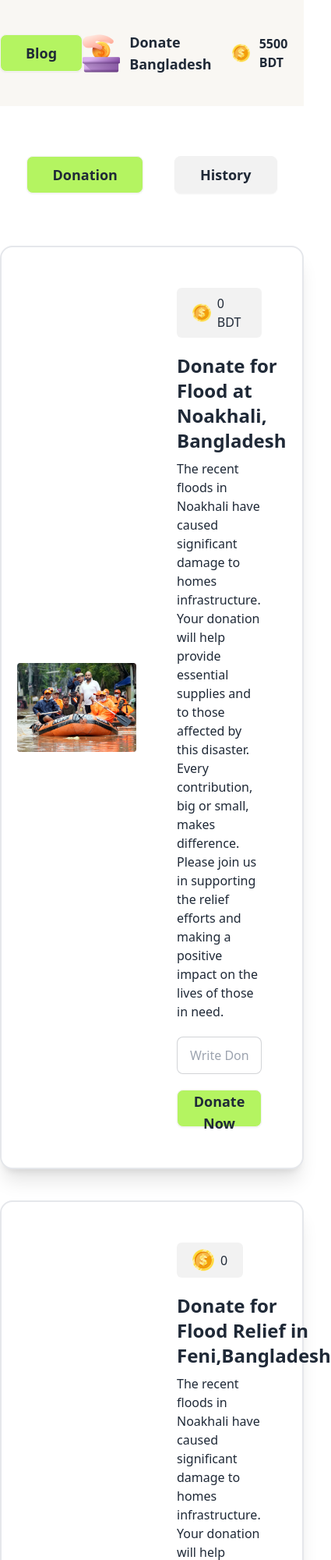
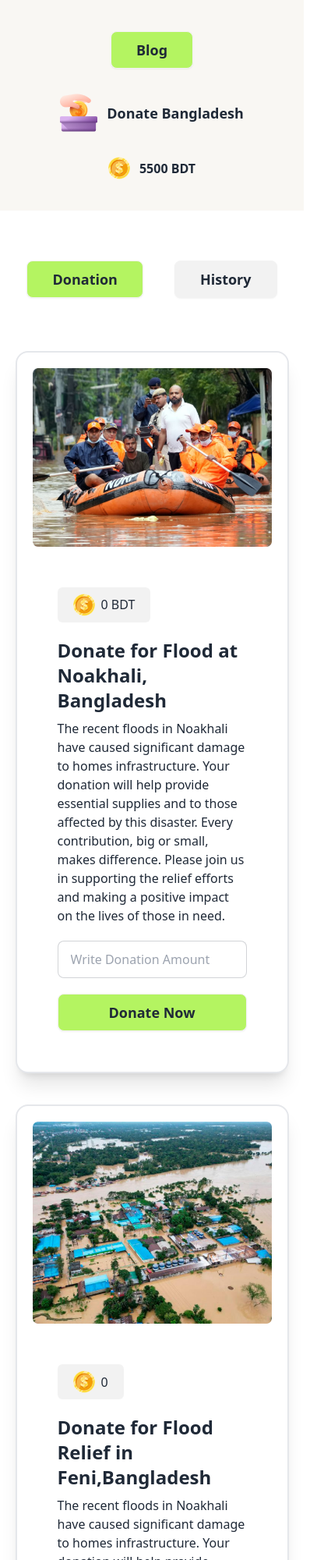
Before and after one commit to nabilsiddik/Flood-Donation, a plain HTML site: page index.html in a window 390 px wide. Shown: the top 2000 px of the page at 78% size, 425 px wide, since content can reach past the window. Drawn offline with nearby package versions, Linux system fonts and the light colour scheme.

Commit message:
Responsiveness done

```diff
--- a/index.html
+++ b/index.html
@@ -18,7 +18,7 @@
      <header id="header" class="fixed top-0 w-full z-10">
         <!-- Header Top -->
         <div class="header_top bg-[#F9F7F3] py-10">
-            <div class="container mx-auto flex items-center justify-between max-w-[1200px]">
+            <div class="container mx-auto flex flex-col md:flex-row gap-8 md:gap-0 items-center justify-between lg:max-w-[1200px] max-w-[90%]">
                 <div class="header_left">
                     <a href="blog.html">
                         <button class="btn btn-md bg-primaryColor font-bold px-8 text-lg">Blog</button>
@@ -58,8 +58,8 @@
     <!-- End Header Section -->
 
     <!-- Start Main Section -->
-     <main id="main" class="mt-[315px]">
-        <div class="container mx-auto max-w-[1200px]">
+     <main id="main" class="md:mt-[315px] mt-[450px]">
+        <div class="container mx-auto lg:max-w-[1200px] max-w-[90%]">
             <!-- Donation Container -->
             <div id="donation_container" class="donation_contianer">
 
@@ -69,14 +69,14 @@
                 <div class="cards">
                     <!-- card 1 -->
                     <div id="noakhali_donation" class="card bg-base-100 shadow-xl border-2 p-5 mb-10">
-                        <div class="card_continer flex items-center gap-5">
-                            <figure class="w-[50%]">
-                                <img
+                        <div class="card_continer flex flex-col lg:flex-row items-center gap-5 ">
+                            <figure class="lg:w-[50%] w-[100%]">
+                                <img class="w-[100%]"
                                   src="assets/noakhali.png"
                                   alt="Shoes" />
                               </figure>
 
-                              <div class="card-body w-[50%]">
+                              <div class="card-body w-[100%] lg:w-[50%]">
                                     <div class="donation_amount bg-[rgba(17,17,17,0.05)] inline-flex items-center gap-2 py-2 px-5 rounded-md" style="width: fit-content;">
                                         <span class="icon">
                                             <img src="assets/coin.png" alt="">
@@ -100,14 +100,14 @@
 
                       <!-- card 2 -->
                     <div id="feni_donation" class="card bg-base-100 shadow-xl border-2 p-5 mb-10">
-                        <div class="card_continer flex items-center gap-5">
-                            <figure class="w-[50%]">
-                                <img
+                        <div class="card_continer flex flex-col lg:flex-row items-center  gap-5">
+                            <figure class="w-[100%] lg:w-[50%]">
+                                <img class="w-[100%]"
                                   src="assets/feni.png"
                                   alt="feni flood" />
                               </figure>
 
-                              <div class="card-body w-[50%]">
+                              <div class="card-body w-[100%] lg:w-[50%]">
                                     <div class="donation_amount bg-[rgba(17,17,17,0.05)] inline-flex items-center gap-2 py-2 px-5 rounded-md" style="width: fit-content;">
                                         <span class="icon">
                                             <img src="assets/coin.png" alt="">
@@ -129,14 +129,14 @@
 
                       <!-- card 3 -->
                     <div id="aid_donation" class="card bg-base-100 shadow-xl border-2 p-5">
-                        <div class="card_continer flex items-center gap-5">
-                            <figure class="w-[50%]">
+                        <div class="card_continer flex flex flex-col lg:flex-row items-center gap-5">
+                            <figure class="w-[100%] lg:w-[50%]">
                                 <img
                                   src="assets/quota-protest.png"
                                   alt="flood" />
                               </figure>
 
-                              <div class="card-body w-[50%]">
+                              <div class="card-body w-[100%] lg:w-[50%]">
                                     <div class="donation_amount bg-[rgba(17,17,17,0.05)] inline-flex items-center gap-2 py-2 px-5 rounded-md" style="width: fit-content;">
                                         <span class="icon">
                                             <img src="assets/coin.png" alt="">
```
Also changed, not shown: blog.html (+7 -7 lines).
